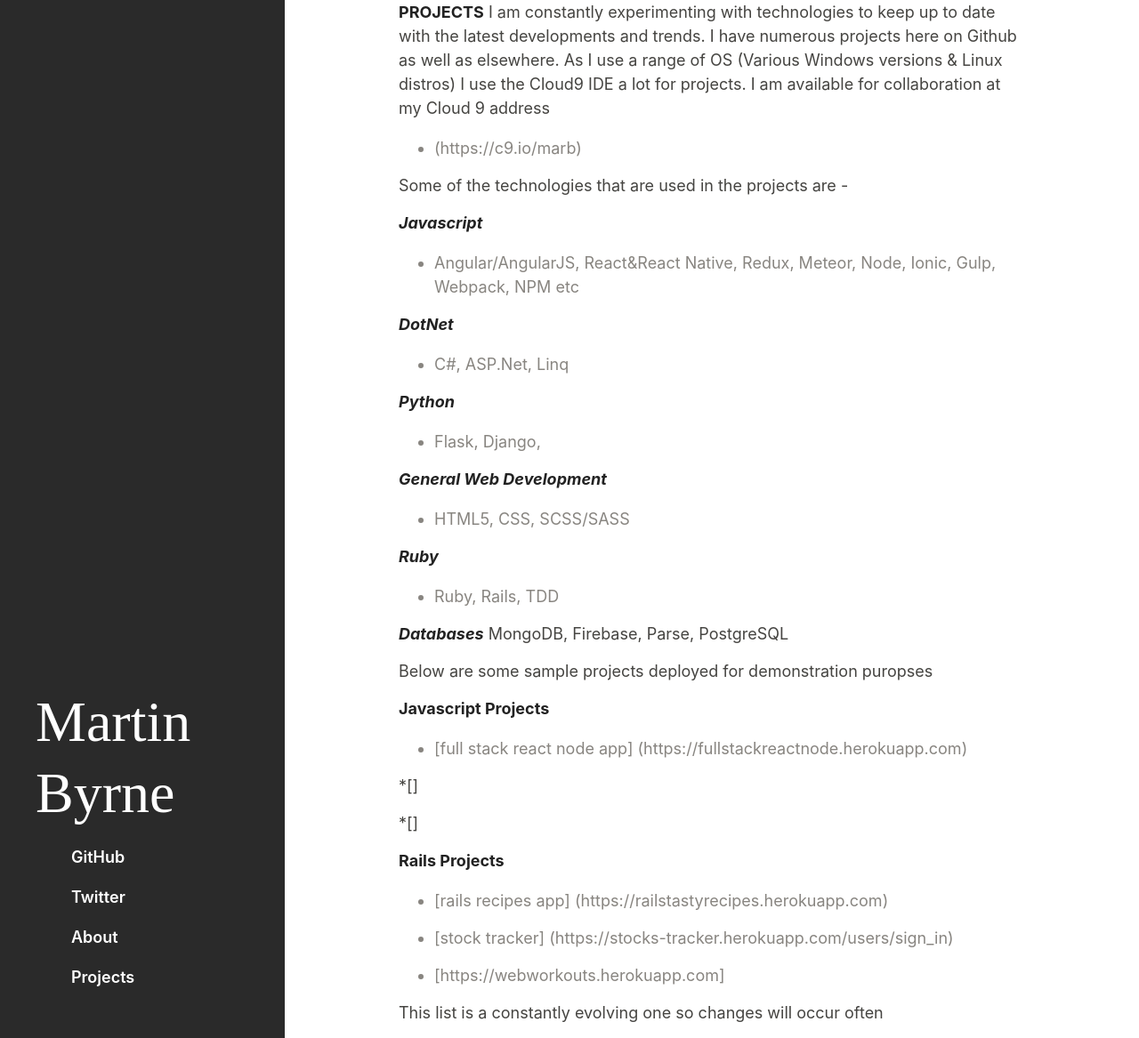
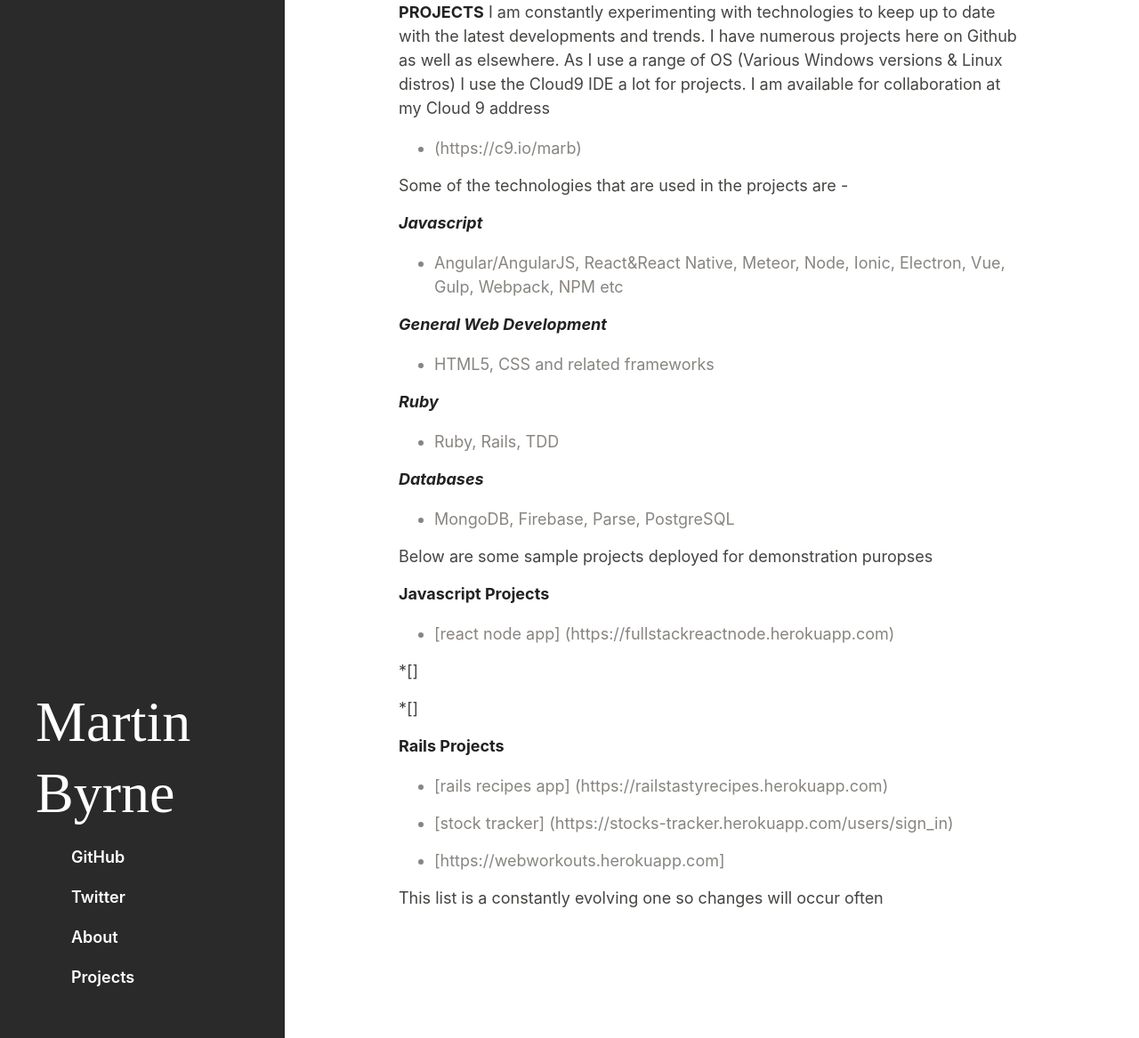
Before and after one commit to marb61a/marb61a.github.io, a Jekyll site: the page built from projects.md, in a window 1280 px wide and 1167 px high. Shown: the whole window at 89% size. Built offline with Jekyll 4.4.1, drawn with Linux system fonts in a browser that asks for light colours; our own code applies the rules of GitHub Pages for plain Markdown files.

Commit message:
Update projects.md

```diff
--- a/projects.md
+++ b/projects.md
@@ -6,28 +6,22 @@
 Some of the technologies that are used in the projects are -
 
 ***Javascript***
-- Angular/AngularJS, React&React Native, Redux, Meteor, Node, Ionic, Gulp, Webpack, NPM etc
-
-***DotNet***
-- C#, ASP.Net, Linq
-
-***Python***
-- Flask, Django,
+- Angular/AngularJS, React&React Native, Meteor, Node, Ionic, Electron, Vue, Gulp, Webpack, NPM etc
 
 ***General Web Development***
- - HTML5, CSS, SCSS/SASS
+ - HTML5, CSS and related frameworks
 
 ***Ruby***
  - Ruby, Rails, TDD
 
 ***Databases***
-MongoDB, Firebase, Parse, PostgreSQL
+  - MongoDB, Firebase, Parse, PostgreSQL
 
 Below are some sample projects deployed for demonstration puropses
 
 
 **Javascript Projects**
-* [full stack react node app] (https://fullstackreactnode.herokuapp.com)
+* [react node app] (https://fullstackreactnode.herokuapp.com)
 
 *[]
 
```
